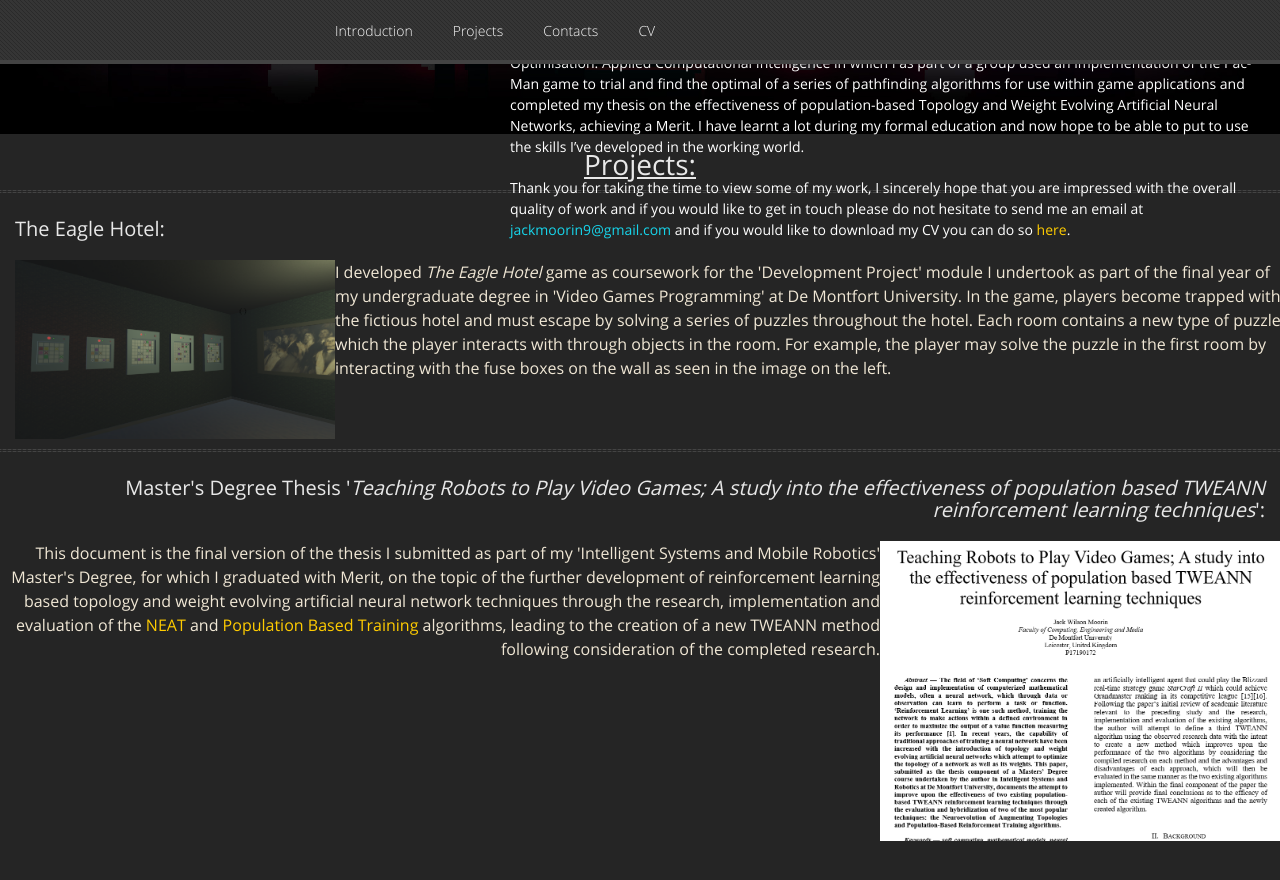
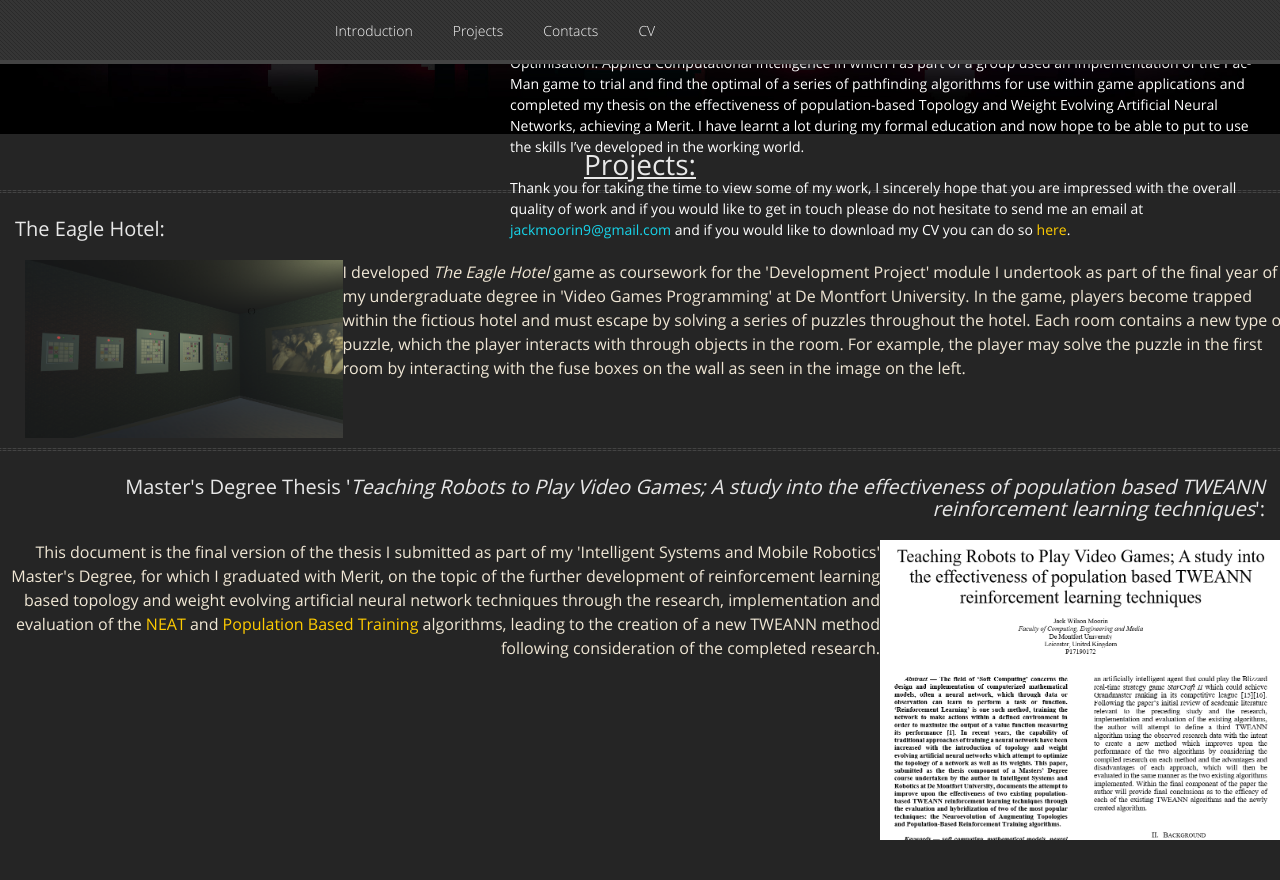
Before and after one commit to GamesProgrammingGrad2021/GamesProgrammingGrad2021.github.io, a Jekyll site: the page built from index.md, in a window 1280 px wide and 900 px high, scrolled down 973 px. Shown: the top 880 px of the window. Built offline with Jekyll 4.4.1, drawn with Linux system fonts in a browser that asks for light colours; nearby versions of some CDN libraries; our own code applies the rules of GitHub Pages for plain Markdown files.

Commit message:
Update default.html

```diff
--- a/_layouts/default.html
+++ b/_layouts/default.html
@@ -122,7 +122,7 @@
 			<hr>
 			<h2 style="padding-top:5px; padding-left: 15px; padding-bottom: 10px; text-align: left; font-size: 20px;">The Eagle Hotel:</h2>
 			<div style="display: flex; align-items: center; width: 100%; margin-bottom: 10px; padding-left: 15px;">
-				<div style="padding-left: 0px; font-size: 16px; text-align: left; display: block; vertical-align: middle;">
+				<div style="padding-left: 10px; font-size: 16px; text-align: left; display: block; vertical-align: middle;">
 				<a href="https://drive.google.com/drive/folders/1M-U7_-Z6gfTVbV9UdJ8VeTNpTtiWqGKn?usp=sharing"><img src="Eagle Hotel Thumbnail.png" alt="Eagle Hotel Thumbnail" style="height: 25%; width: 25%; vertical-align: middle; float: left; padding-left: 0px;"></a>
 				I developed <i>The Eagle Hotel</i> game as coursework for the 'Development Project' module I undertook as part of the final year of my
 				undergraduate degree in 'Video Games Programming' at De Montfort University. In the game, players become trapped within the fictious hotel
```
